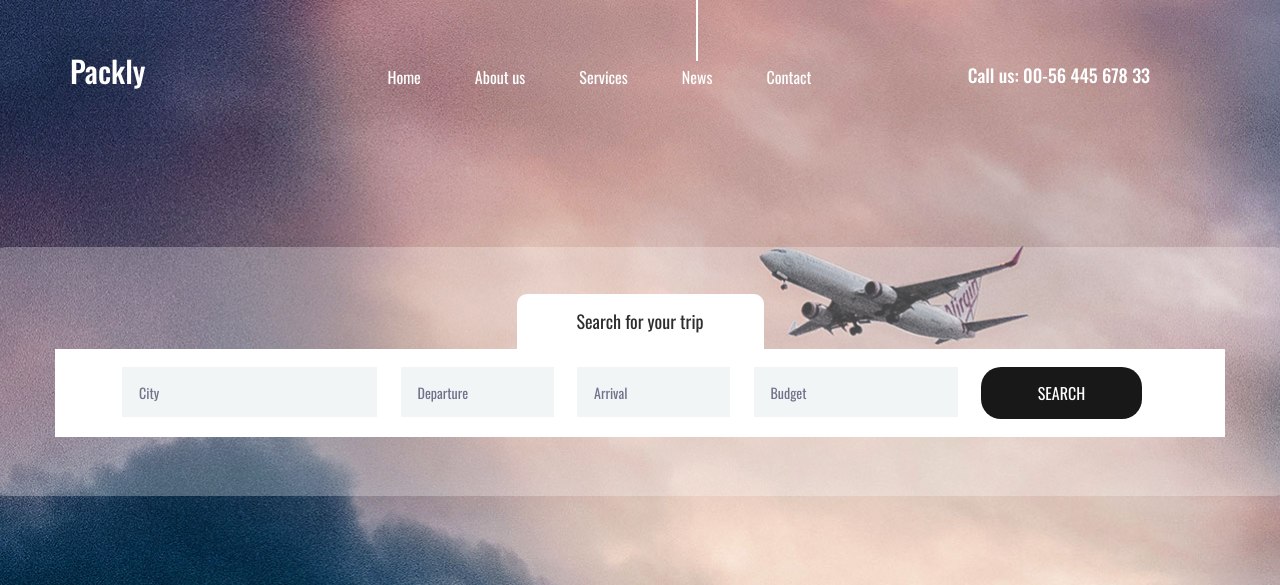
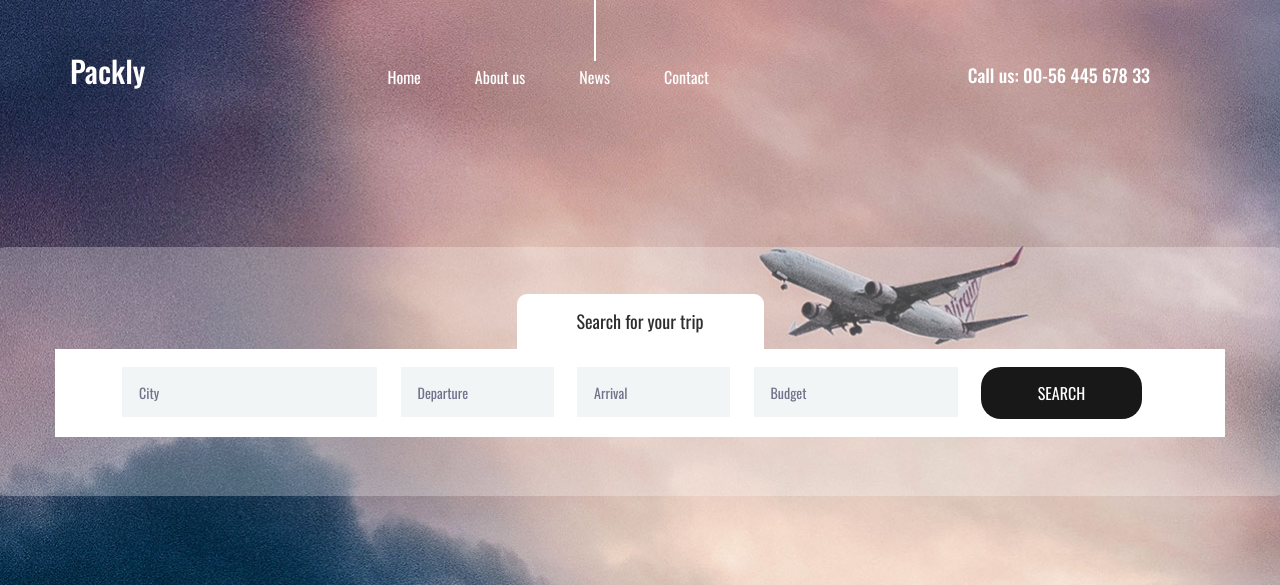
Before and after one commit to UppalaAravind28/packly, a Django app: page /news in a window 1280 px wide. Shown: the top 585 px of the page. Run offline with Django 5.2, Linux system fonts and the light colour scheme; some libraries are stand-ins or nearby versions.

Commit message:
templates updated

```diff
--- a/templates/about.html
+++ b/templates/about.html
@@ -29,7 +29,7 @@
                                 <ul class="d-flex flex-row align-items-start justify-content-start">
                                     <li><a href="index">Home</a></li>
                                     <li class="active"><a href="about">About us</a></li>
-                                    <li><a href="#">Services</a></li>
+                                    {% comment %} <li><a href="#">Services</a></li> {% endcomment %}
                                     <li><a href="news">News</a></li>
                                     <li><a href="contact">Contact</a></li>
                                 </ul>
--- a/templates/contact.html
+++ b/templates/contact.html
@@ -29,7 +29,7 @@
                                 <ul class="d-flex flex-row align-items-start justify-content-start">
                                     <li><a href="index">Home</a></li>
                                     <li><a href="about">About us</a></li>
-                                    <li><a href="#">Services</a></li>
+                                    {% comment %} <li><a href="#">Services</a></li> {% endcomment %}
                                     <li><a href="news">News</a></li>
                                     <li class="active"><a href="contact">Contact</a></li>
                                 </ul>
--- a/templates/news.html
+++ b/templates/news.html
@@ -29,7 +29,7 @@
                                 <ul class="d-flex flex-row align-items-start justify-content-start">
                                     <li><a href="index">Home</a></li>
                                     <li ><a href="about">About us</a></li>
-                                    <li><a href="#">Services</a></li>
+                                    {% comment %} <li><a href="#">Services</a></li> {% endcomment %}
                                     <li class="active"><a href="news">News</a></li>
                                     <li><a href="contact">Contact</a></li>
                                 </ul>
```
